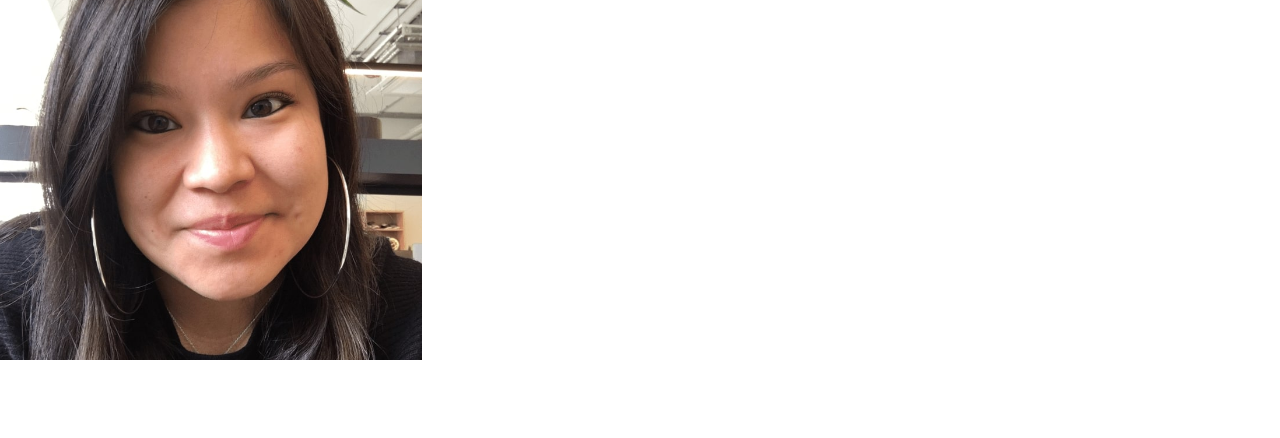
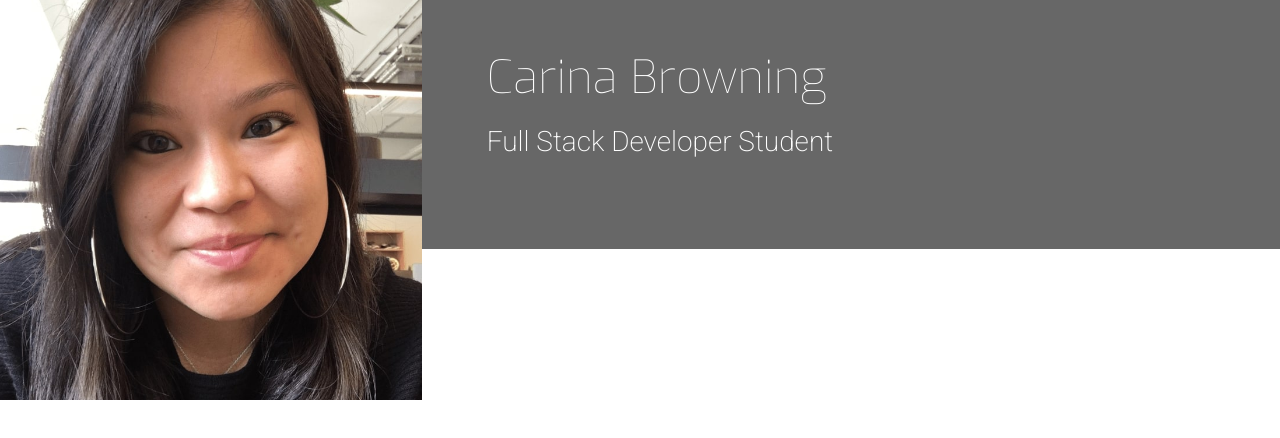
Before and after one commit to CarinaAJ/resume, a plain HTML site: page index.html in a window 1280 px wide. Drawn offline with nearby package versions, Linux system fonts and the light colour scheme.

Commit message:
Add header and style font and color

```diff
--- a/assets/css/style.css
+++ b/assets/css/style.css
@@ -1,7 +1,20 @@
 @import url('https://fonts.googleapis.com/css?family=Roboto:100,200,300,400,500,600,700|Exo:100,200,300,400,500,600,700');
+
+/*----- Colors -----*/
+
+.bg-color-name-title{
+    background-color: #676767;
+
+}
+
+/*----- Heading -----*/
 
 header{
     margin: 0;
+}
+
+.heading{
+    margin-left: 50px;
 }
 
 .logo{
@@ -9,9 +22,26 @@ header{
     background-position: center;
     background-repeat: no-repeat;
     background-size: cover;
-    min-height: 360px;
+    min-height: 400px;
     transition: all .5s ease-in-out;
     -moz-transition: all .5s ease-in-out;
     -webkit-transition: all .5s ease-in-out;
 
 }
+
+.name{
+    font-family: "Exo", sans-serif;
+    font-weight: 100;
+    font-size: 46px;
+    margin-top: 50px;
+    color: #fff;
+}
+
+.title{
+    font-family: "Roboto", sans-serif;
+    font-weight: 200;
+    font-size: 28px;
+    margin-top: 20px;
+    margin-bottom: 90px;
+    color: #fff;
+}
--- a/index.html
+++ b/index.html
@@ -20,6 +20,14 @@
 
             </a>
             <div class="col-md-8">
+                <div class="row bg-color-name-title">
+                    <div class="col heading">
+                        <h1 class="name">Carina Browning</h1>
+                        <h2 class="title">Full Stack Developer Student</h2>
+
+                    </div>
+
+                </div>
 
             </div>
         </div>
```
Also changed, not shown: assets/images/carina.jpg (deleted).
